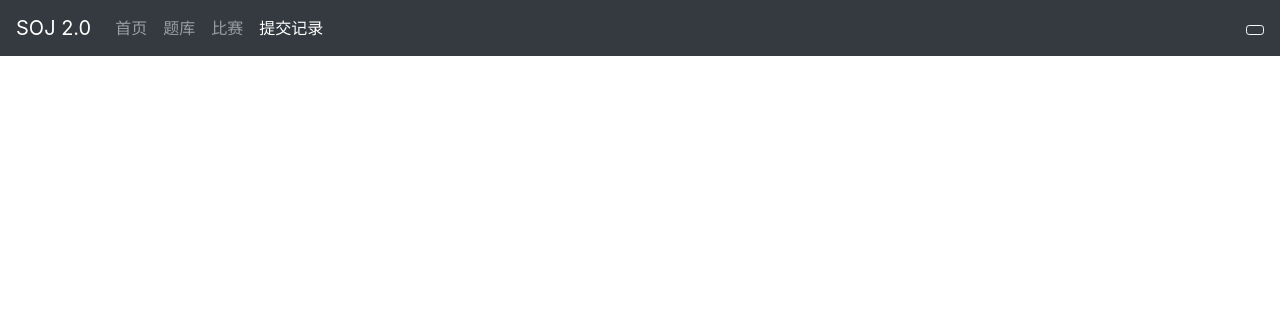
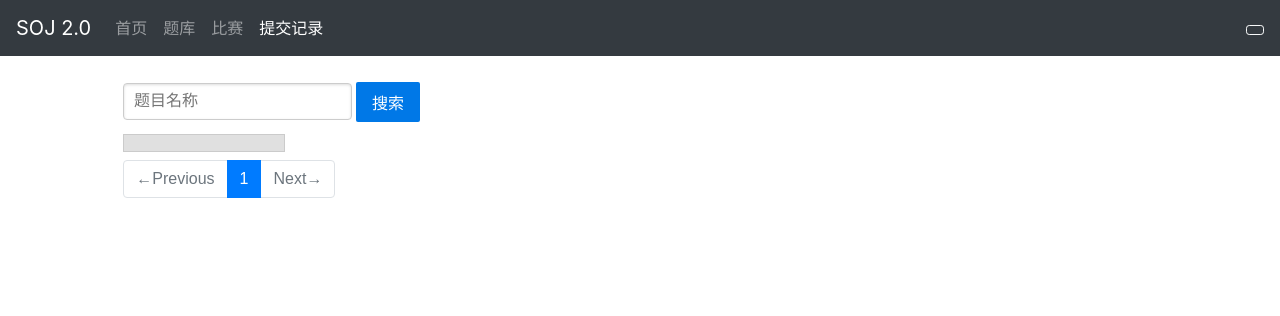
Before and after one commit to CenariusYZ/DB_exp, a Django app: page /attempts/ in a window 1280 px wide. Shown: the top 316 px of the page. Run offline with Django 3.2, Linux system fonts and the light colour scheme; a user stored in the database is signed in; data comes from the database, SQL or seed files in the repository; both versions use the stored data as it was after the commit; lists and menus that the app fills with data are empty; some libraries are stand-ins or nearby versions.

Commit message:
提交记录

```diff
--- a/DS_test/attempts/templates/attempts/attempts.html
+++ b/DS_test/attempts/templates/attempts/attempts.html
@@ -3,10 +3,114 @@
 {% block head %}
 {% endblock %}
 {% block body %}
+<main>
 
-<main>
-<ul type="none">
-</ul>
+<div style = "margin: 50px, color:#063c57">
+  <div style = "margin: 20px" class="pure-g">
+    <div class="pure-u-1-12"></div>
+    <div class="pure-u-1-2">
+      <form class="pure-form" method="get">
+        <fieldset>
+
+          <input type="text" placeholder="题目名称">
+          <button type="submit" class="pure-button pure-button-primary">搜索</button>
+        </fieldset>
+      </form>
+      <table class="pure-table pure-table-horizontal">
+        <thead>
+            <tr>
+                <th> </th>
+                <th> </th>
+                <th> </th>
+                <th> </th>
+                <th> </th>
+            </tr>
+        </thead>
+
+        <tbody>
 
 
+          {% for attempt in page %}
+            <tr class="pure-table-odd">
+              <td style="font-size: 20px;">
+                {{ attempt.User.user_name }}
+              </td>
+              <td style="font-size: 20px;">
+                <div style="color:#063c57;">{{attempt.TestResult}}</div>
+              </td>
+              <td style="font-size: 20px;">
+                <a style="color:#063c57;" href="{% url 'detail' attempt.Problem.ProblemId %}">
+                  {{attempt.Problem.ProblemName}}
+                </a>
+              </td>
+              <td style="font-size: 20px;">
+                <div style="color:#063c57;">{{attempt.TimeCost}}ms</div>
+              </td>
+              <td style="font-size: 20px;">
+                <div style="color:#063c57;">{{attempt.MemCost}}mb</div>
+              </td>
+            </tr>
+          {% endfor %}
+        </tbody>
+      </table>
+
+          <!-- 以下为分页栏 -->
+
+              <div>
+                <legend></legend>
+                  <nav>
+                    <ul class="pagination">
+                    {% if page.has_previous %}
+                      <li class="page-item">
+                        <a class="page-link" href="{% url 'attempts_page' page.previous_page_number %}" aria-label="Previous">
+                          <span aria-hidden="true">&larr;Previous</span>
+                        </a>
+                      </li>
+                    {% else %}
+                      <li class="disabled page-item">
+                        <a class="page-link" href="javascript:void(0);" aria-label="Previous">
+                          <span aria-hidden="true">&larr;Previous</span>
+                        </a>
+                      </li>
+                    {% endif %}
+                    {% if paginator.has_previous_more %}
+                      <li class="page-item"><a class="page-link" href="{% url 'attempts_page' 1 %}">1</a></li>
+                      <li class="page-item"><a class="page-link" href="javascript:void(0);">...</a></li>
+                    {% endif %}
+                    {% for previous_page in paginator.previous_range %}
+                      <li class="page-item"><a class="page-link" href="{% url 'attempts_page' previous_page %}">{{ previous_page }}</a></li>
+                    {% endfor %}
+                    <li class="active page-item"><a class="page-link" href="{% url 'attempts_page' page.number %}">{{ page.number }}</a></li>
+                    {% for next_page in paginator.next_range %}
+                      <li class="page-item"><a class="page-link" href="{% url 'attempts_page' next_page %}">{{ next_page }}</a></li>
+                    {% endfor %}
+                    {% if paginator.has_next_more %}
+                      <li class="page-item"><a class="page-link" href="javascript:void(0);">...</a></li>
+                      <li class="page-item"><a class="page-link" href="{% url 'attempts_page' paginator.num_pages %}">{{ paginator.num_pages }}</a></li>
+                    {% endif %}
+
+                    {% if page.has_next %}
+                      <li class="page-item">
+                        <a class="page-link" href="{% url 'attempts_page' page.next_page_number %}" aria-label="Previous">
+                          <span aria-hidden="true">Next&rarr;</span>
+                        </a>
+                      </li>
+                    {% else %}
+                      <li class="disabled page-item">
+                        <a class="page-link" href="javascript:void(0);" aria-label="Previous">
+                          <span aria-hidden="true">Next&rarr;</span>
+                        </a>
+                      </li>
+                    {% endif %}
+                    </ul>
+                  </nav>
+          </div>
+          <!-- 以上为分页栏 -->
+    </div>
+    <div class="pure-u-5-12"></div>
+  </div>
+
+
+</div>
+</main>
 {% endblock %}
--- a/DS_test/attempts/urls.py
+++ b/DS_test/attempts/urls.py
@@ -4,4 +4,5 @@ from attempts import views
 
 urlpatterns = [
     path('attempts/', views.attempts, name="attempts"),
+    path('attempts/page=<page_index>/', views.attempts_page, name="attempts_page"),
 ]
--- a/DS_test/attempts/views.py
+++ b/DS_test/attempts/views.py
@@ -1,9 +1,45 @@
-import datetime, uuid
-from django.shortcuts import render, redirect, get_object_or_404
-from django.conf import settings
-from django.contrib import auth
-from django.contrib.auth.hashers import make_password, check_password
-from django.contrib import messages
+from django.utils import timezone
+from django.shortcuts import render, get_object_or_404
+from django.shortcuts import redirect
+from django.http import HttpResponse
+from django.core.paginator import Paginator
+from django.db.models import Q
+import random
+
+from db_table.models import AttemptsInfo
+
+
+class MyPaginator(Paginator):   # 继承Paginator
+    def __init__(self, object_list, per_page, show_count=2, orphans=0, allow_empty_first_page=True):  # show_count代表要展示的当前页之前或之后的页码数，默认展示3页
+        super().__init__(object_list, per_page, orphans, allow_empty_first_page)  # 继承父类的属性和方法
+        self.show_count = show_count
+        self.has_previous_more = True  # 定义show_count之前是否还有更多页码
+        self.has_next_more = True   # 定义show_count之后是否还有更多页码
+    #  覆写page方法
+
+    def page(self, number):
+        self.number = int(number)
+        #  判断当前页之前是否还有show_count显示的页码数
+        if self.number <= self.show_count + 2:
+            self.has_previous_more = False
+            self.previous_range = range(1, self.number)
+        else:
+            self.previous_range = range(self.number - self.show_count, self.number)
+        #  判断当前页之后是否还有show_count显示的页码数
+        if self.number >= self.num_pages - self.show_count - 1:
+            self.has_next_more = False
+            self.next_range = range(self.number + 1, self.num_pages + 1)
+        else:
+            self.next_range = range(self.number + 1, self.number + self.show_count + 1)
+        return super().page(number)
 
 def attempts(request):
-    return render(request, "attempts/attempts.html")
+    return attempts_page(request, 1)
+
+def attempts_page(request, page_index):
+    attempt_list = AttemptsInfo.objects.filter(User = request.user)
+    paginator = MyPaginator(attempt_list, 10)
+    int(page_index)
+    page = paginator.page(page_index)
+    context = {"page": page}
+    return render(request, "attempts/attempts.html", context)
--- a/DS_test/db_table/models.py
+++ b/DS_test/db_table/models.py
@@ -5,8 +5,8 @@ from django.contrib.auth.models import AbstractUser
 # Create your models here.
 class UserInfo(AbstractUser):
     UserId = models.AutoField(primary_key=True)
-    user_name = models.CharField(max_length=20, null=True, blank=True, verbose_name="用户名称")
-    upasswd = models.CharField(max_length=30, null=True, blank=True, verbose_name="密码md5")
+    user_name = models.CharField(max_length=20, verbose_name="用户名称")
+    upasswd = models.CharField(max_length=30, verbose_name="密码md5")
     uschool = models.CharField(max_length=30, verbose_name="学校")
 
     class Meta:
--- a/DS_test/soj/templates/soj/index.html
+++ b/DS_test/soj/templates/soj/index.html
@@ -33,6 +33,9 @@
                     便利快捷的ACM-ICPC题目赛事管理系统.
                 </p>
                 <!-- Buttons -->
+
+                {% if request.user.is_authenticated %}
+                {% else %}
                 <div class="text-center text-md-left mt-5">
                     <a href="{% url 'register' %}" class="btn btn-primary btn-icon" target="_self">
                         <span class="btn-inner--text">现在注册</span>
@@ -40,6 +43,7 @@
                     </a>
                     <a href="{% url 'login' %}" class="btn btn-neutral btn-icon d-none d-lg-inline-block" target="_self">登录</a>
                 </div>
+                {% endif %}
             </div>
         </div>
     </div>
```
Also changed, not shown: DS_test/db.sqlite3, DS_test/db_table/migrations/0011_alter_user_match_info_unique_together.py (added), DS_test/db_table/migrations/0012_alter_user_match_info_unique_together.py (added), DS_test/db_table/migrations/0013_auto_20211203_1540.py (added).
